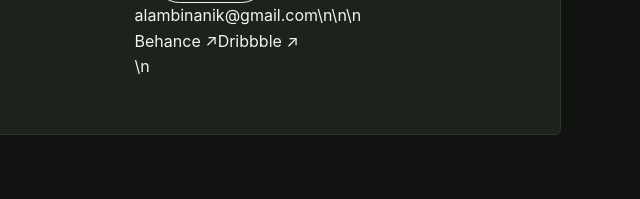
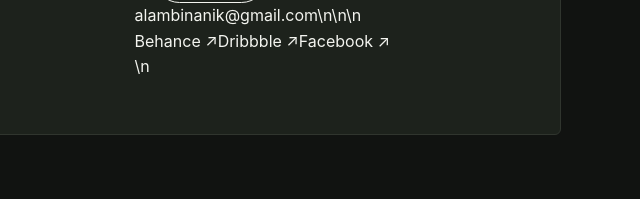
Before and after one commit to Anik-creative/Anik-creative.github.io, a plain HTML site: page index.html in a window 1280 px wide. Shown: the part 3927-4126 px from the top of the page, 639-1279 px from the left. Drawn offline with Linux system fonts and the light colour scheme.

Commit message:
Add Facebook profile link to contact section and footer

```diff
--- a/index.html
+++ b/index.html
@@ -191,7 +191,7 @@
       <div class="wrap">
         <div class="contact">
           <div><div class="eyebrow">Have a project in mind?</div><h2>Let's make something meaningful.</h2><p>I'm open to freelance projects, collaborations and creative opportunities.</p></div>
-          <div class="contact-info">\n            <a class="button" href="mailto:alambinanik@gmail.com">Email me ↗</a>\n            <a class="contact-email" href="mailto:alambinanik@gmail.com">alambinanik@gmail.com</a>\n\n\n            <div class="contact-socials"><a href="https://www.behance.net/abdullaanik1" target="_blank" rel="noopener">Behance ↗</a><a href="https://dribbble.com/alambinanik" target="_blank" rel="noopener">Dribbble ↗</a></div>\n          </div>
+          <div class="contact-info">\n            <a class="button" href="mailto:alambinanik@gmail.com">Email me ↗</a>\n            <a class="contact-email" href="mailto:alambinanik@gmail.com">alambinanik@gmail.com</a>\n\n\n            <div class="contact-socials"><a href="https://www.behance.net/abdullaanik1" target="_blank" rel="noopener">Behance ↗</a><a href="https://dribbble.com/alambinanik" target="_blank" rel="noopener">Dribbble ↗</a><a href="https://web.facebook.com/abdullah.bin.alam.211395" target="_blank" rel="noopener">Facebook ↗</a></div>\n          </div>
         </div>
       </div>
     </section>
```
